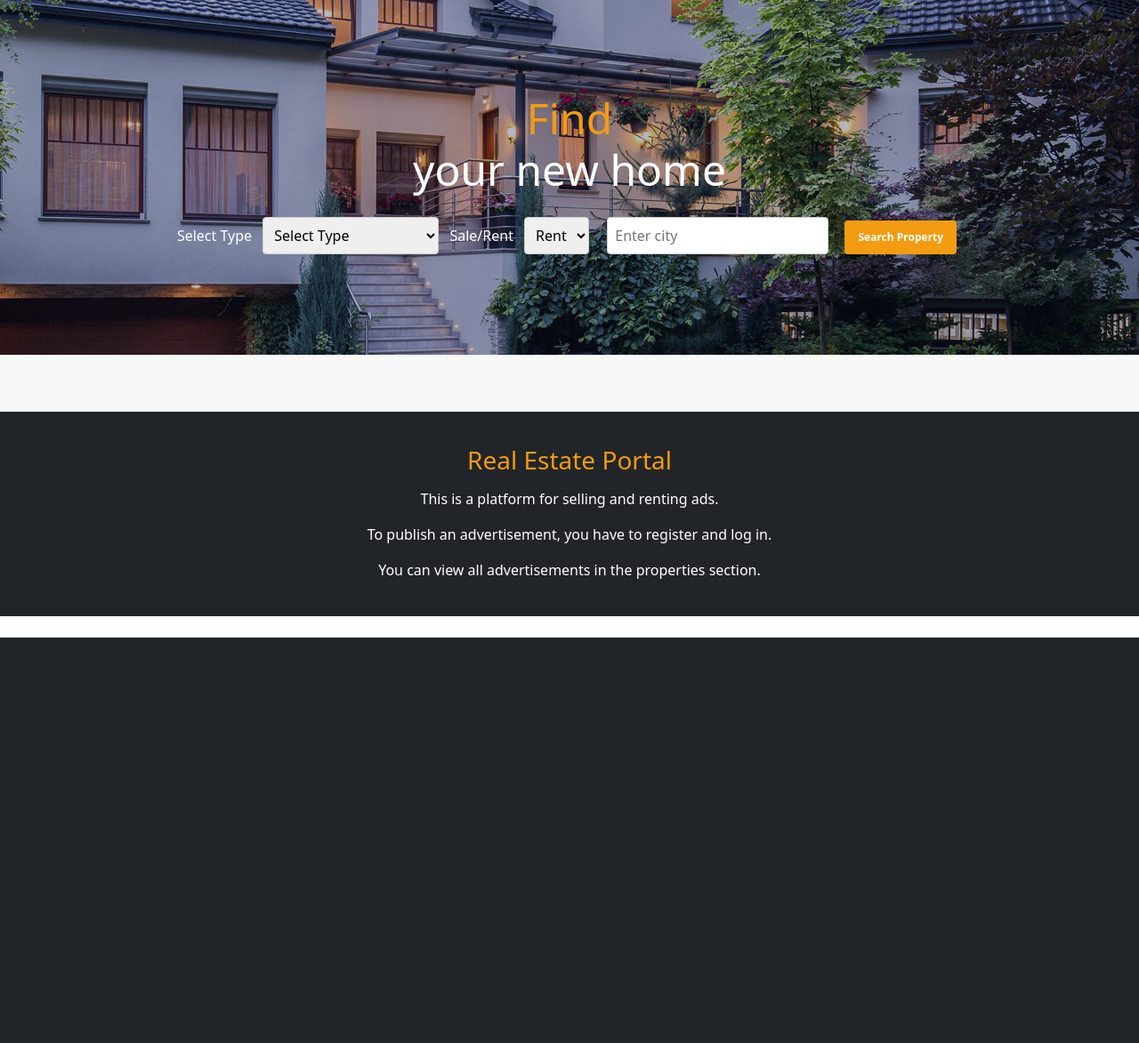
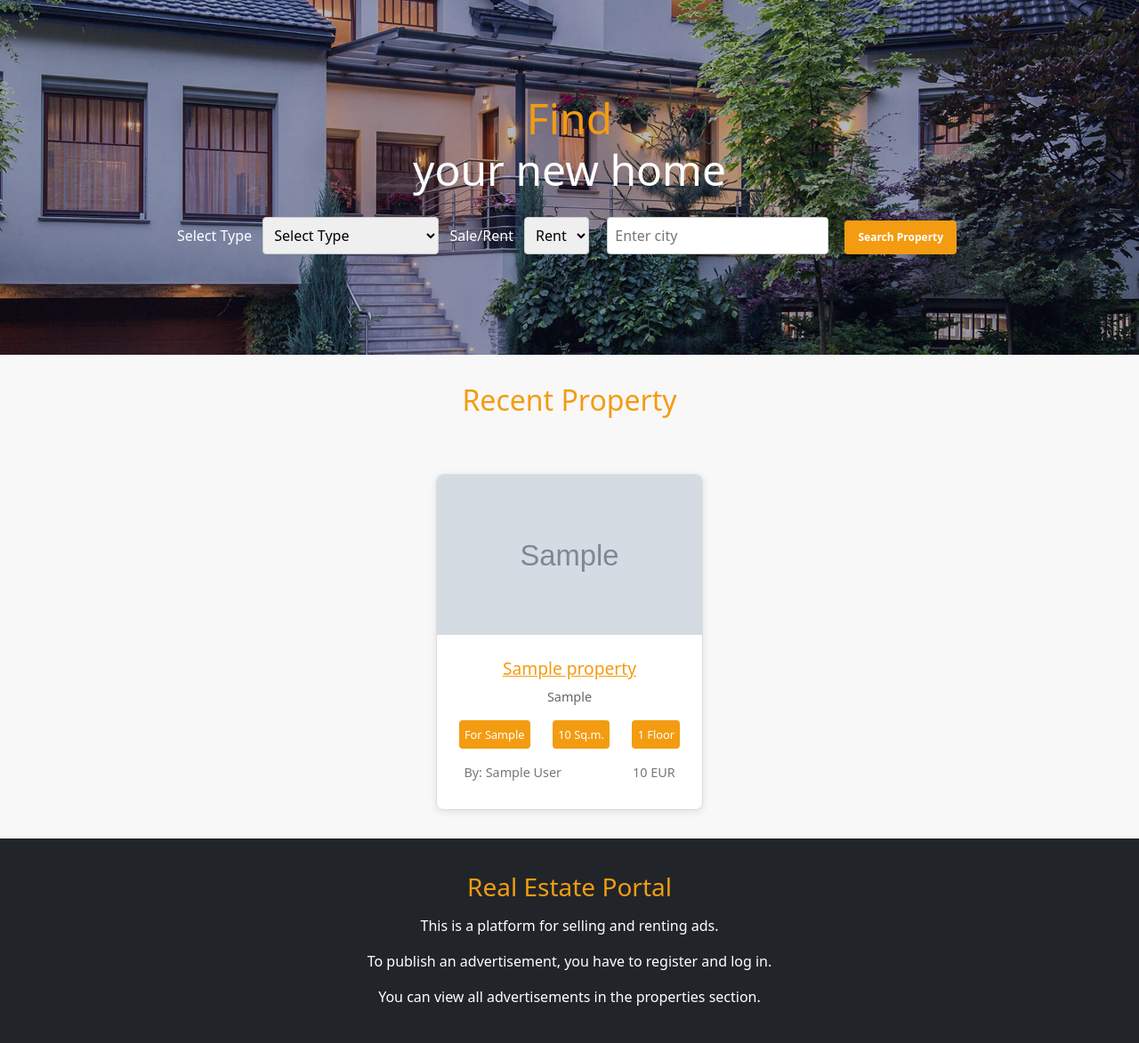
Before and after one commit to dgochev03/Real-Estate-Project, a PHP site: page / in a window 1280 px wide. Shown: the part 83-1256 px from the top of the page at 89% size. Before the commit the page ends 800 px from the top, so only its background shows below. Run offline with PHP 8.4, Linux system fonts and the light colour scheme; tables that the repository leaves empty hold one stand-in row (values such as "Sample post"); grey boxes marked "Sample" are stand-in pictures.

Commit message:
recent properties and banner added

```diff
--- a/index.php
+++ b/index.php
@@ -13,7 +13,20 @@ include("config.php");
         <meta name="viewport" content="width=device-width, initial-scale=1, shrink-to-fit=no">
         <link rel="shortcut icon" href="images/logo/logo-house.svg">
         <title>Real Estate Portal</title>
+        <script>
+            function redirectToPropertyPage() {
+                var propertyType = document.querySelector('select[name="property_type"]').value;
+                var type = document.querySelector('select[name="type"]').value;
+                var city = document.querySelector('input[name="city"]').value;
 
+                propertyType = propertyType || 'apartment';
+                type = type || 'rent';
+                city = city || 'Burgas';
+
+                window.location.href = `property.php?property_type=${propertyType}&type=${type}&city=${city}&search=`;
+                sessionStorage.setItem('autoClickFilter', 'true');
+            }
+        </script>
     </head>
     <body>
         <?php include("include/header.php"); ?>
@@ -45,7 +58,33 @@ include("config.php");
         </section>
 
         <section class="recent-properties">
+            <div class="container">
+                <h2>Recent Property</h2>
+                <div class="property-list">
+                    <?php
+                    $query = mysqli_query($con, "SELECT property.*, user.uname, user.utype FROM property, user WHERE property.uid = user.uid ORDER BY date DESC LIMIT 9");
+                    while ($row = mysqli_fetch_array($query)) {
+                        ?>
 
+                        <article class="property-item">
+                            <img src="images/property/<?php echo $row['12']; ?>" alt="property image">
+                            <div class="property-info">
+                                <h3><a id="linkstoads" href="propertydetail.php?pid=<?php echo $row['0']; ?>"><?php echo $row['1']; ?></a></h3>
+                                <p><?php echo $row['11']; ?></p>
+                                <ul>
+                                    <li> For <?php echo $row['5']; ?></li>
+                                    <li><?php echo $row['8']; ?> Sq.m.</li>
+                                    <li><?php echo $row['7']; ?> Floor</li>
+                                </ul>
+                                <div class="meta">
+                                    <span>By: <?php echo $row['uname']; ?></span>
+                                    <span><?php echo $row['9']; ?>  EUR</span>
+                                </div>
+                            </div>
+                        </article>
+                    <?php } ?>
+                </div>
+            </div>
         </section>
         <?php include("include/footer.php"); ?>
     </body>
```
